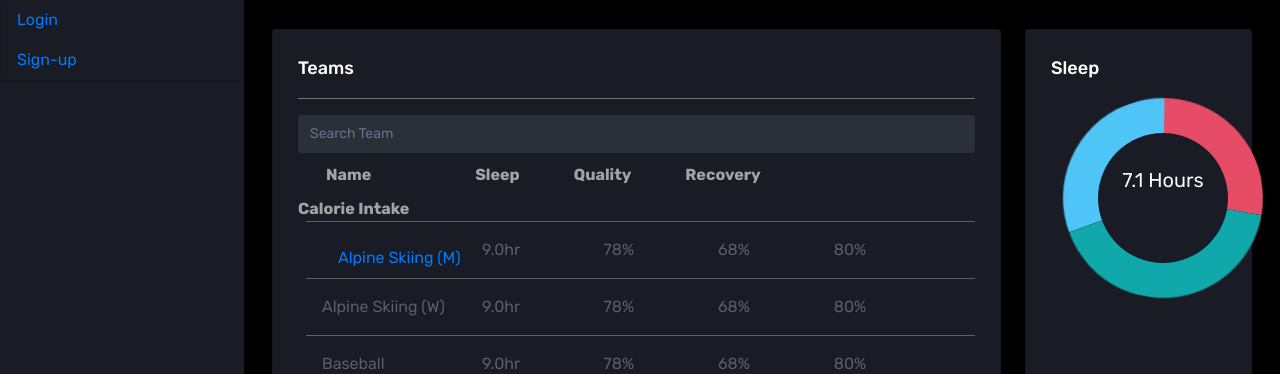
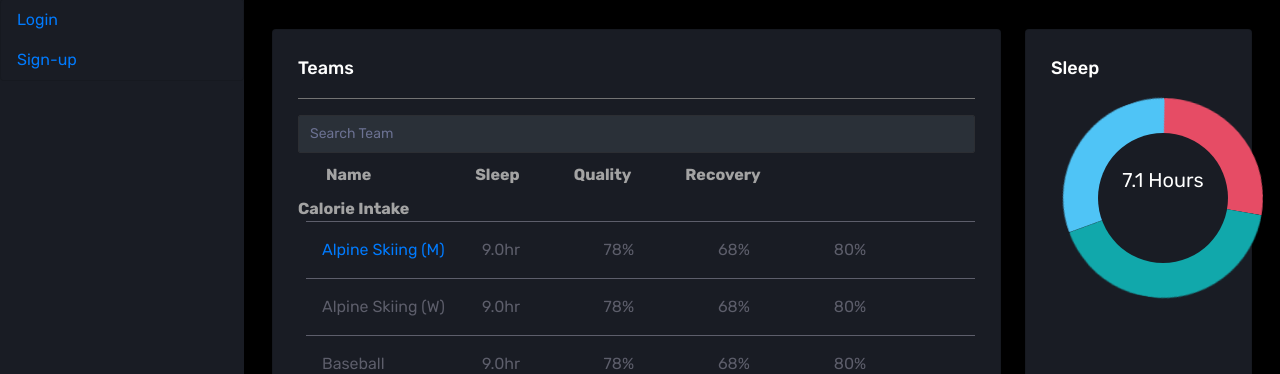
Before and after one commit to annayang26/CS321-Milestone4, a Python web app: template website/templates/admin_dashboard.html in a window 1280 px wide. Shown: the part 71-445 px from the top of the page. Run offline with Jinja, Linux system fonts and the light colour scheme; the template is opened without the code that fills it, so the values that code supplies are empty; some libraries are stand-ins or nearby versions.

Commit message:
updating admin_dashboard.html to fix off-center link

```diff
--- a/website/templates/admin_dashboard.html
+++ b/website/templates/admin_dashboard.html
@@ -17,7 +17,7 @@
               <div class="team-search-head"> Calorie Intake </div>
               <ul class="live-search-list" type="None">
                 <li class="team-search-row">
-                  <div class="team-search-name"> <a class="nav-link" href="/teambreakdown"> Alpine Skiing (M)</a> </div>
+                  <div class="team-search-name"> <a href="/teambreakdown"> Alpine Skiing (M)</a> </div>
                   <div class="team-search team-table-shift-right"> 9.0hr </div>
                   <div class="team-search"> 78% </div>
                   <div class="team-search"> 68% </div>
```
